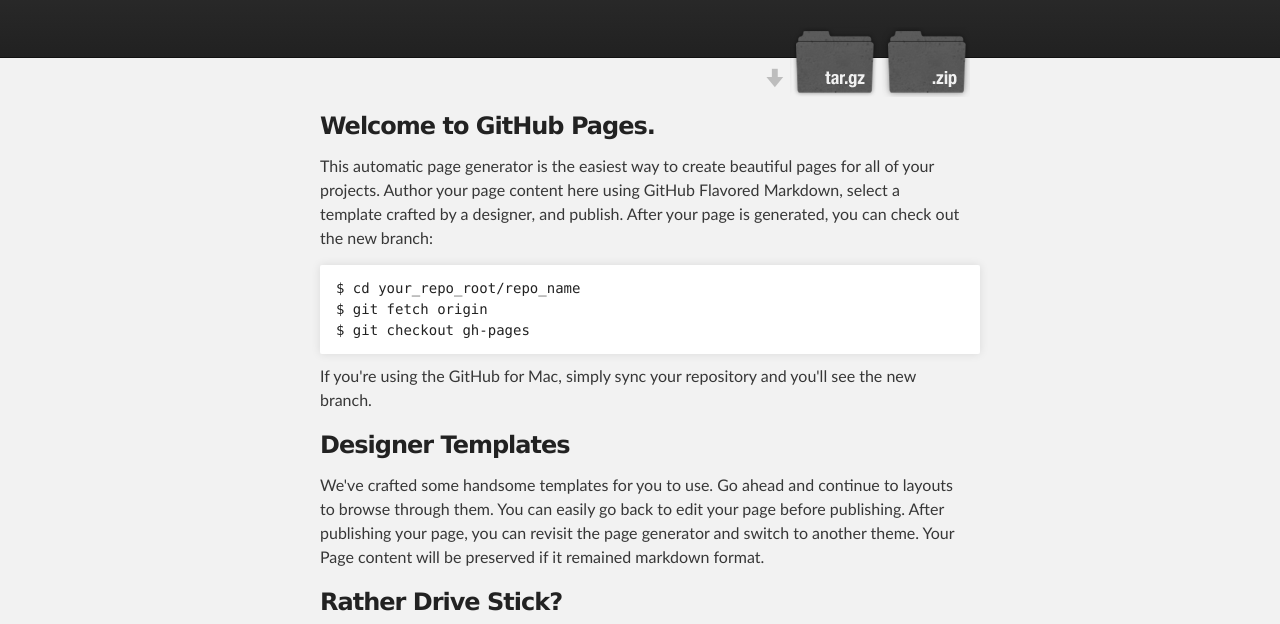
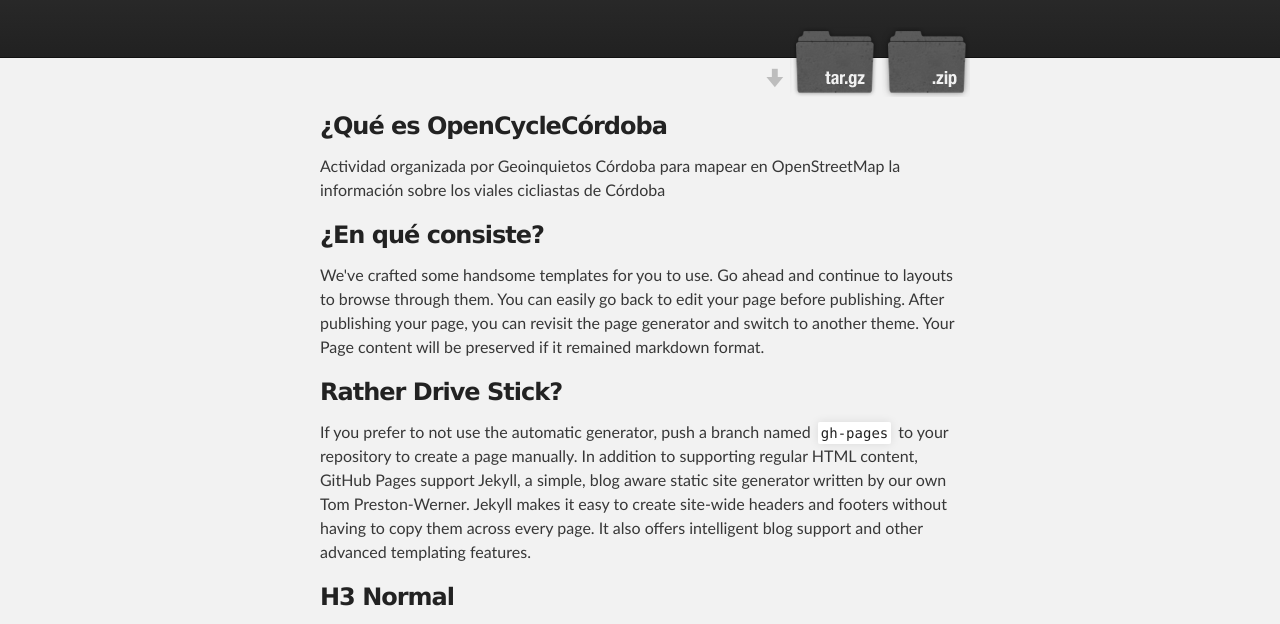
Before and after one commit to geoinquietoscordoba/opencyclecordoba, a plain HTML site: page index.html in a window 1280 px wide. Shown: the part 116-740 px from the top of the page. Drawn offline with Linux system fonts and the light colour scheme.

Commit message:
Update index.html

```diff
--- a/index.html
+++ b/index.html
@@ -32,19 +32,13 @@
     <div id="main_content_wrap" class="outer">
       <section id="main_content" class="inner">
         <h3>
-<a name="welcome-to-github-pages" class="anchor" href="#welcome-to-github-pages"><span class="octicon octicon-link"></span></a>Welcome to GitHub Pages.</h3>
+<a name="welcome-to-github-pages" class="anchor" href="#welcome-to-github-pages"><span class="octicon octicon-link"></span></a>¿Qué es OpenCycleCórdoba</h3>
 
-<p>This automatic page generator is the easiest way to create beautiful pages for all of your projects. Author your page content here using GitHub Flavored Markdown, select a template crafted by a designer, and publish. After your page is generated, you can check out the new branch:</p>
+<p>Actividad organizada por Geoinquietos Córdoba para mapear en OpenStreetMap la información sobre los viales cicliastas de Córdoba</p>
 
-<pre><code>$ cd your_repo_root/repo_name
-$ git fetch origin
-$ git checkout gh-pages
-</code></pre>
-
-<p>If you're using the GitHub for Mac, simply sync your repository and you'll see the new branch.</p>
 
 <h3>
-<a name="designer-templates" class="anchor" href="#designer-templates"><span class="octicon octicon-link"></span></a>Designer Templates</h3>
+<a name="designer-templates" class="anchor" href="#designer-templates"><span class="octicon octicon-link"></span></a>¿En qué consiste?</h3>
 
 <p>We've crafted some handsome templates for you to use. Go ahead and continue to layouts to browse through them. You can easily go back to edit your page before publishing. After publishing your page, you can revisit the page generator and switch to another theme. Your Page content will be preserved if it remained markdown format.</p>
 
@@ -53,8 +47,7 @@ $ git checkout gh-pages
 
 <p>If you prefer to not use the automatic generator, push a branch named <code>gh-pages</code> to your repository to create a page manually. In addition to supporting regular HTML content, GitHub Pages support Jekyll, a simple, blog aware static site generator written by our own Tom Preston-Werner. Jekyll makes it easy to create site-wide headers and footers without having to copy them across every page. It also offers intelligent blog support and other advanced templating features.</p>
 
-<h3>
-<a name="authors-and-contributors" class="anchor" href="#authors-and-contributors"><span class="octicon octicon-link"></span></a>Authors and Contributors</h3>
+<h3>H3 Normal</h3>
 
 <p>You can <a href="https://github.com/blog/821" class="user-mention">@mention</a> a GitHub username to generate a link to their profile. The resulting <code>&lt;a&gt;</code> element will link to the contributor's GitHub Profile. For example: In 2007, Chris Wanstrath (<a href="https://github.com/defunkt" class="user-mention">@defunkt</a>), PJ Hyett (<a href="https://github.com/pjhyett" class="user-mention">@pjhyett</a>), and Tom Preston-Werner (<a href="https://github.com/mojombo" class="user-mention">@mojombo</a>) founded GitHub.</p>
 
```
